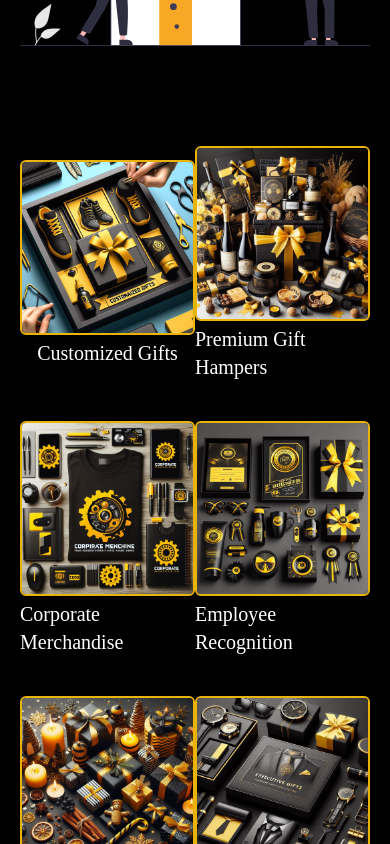
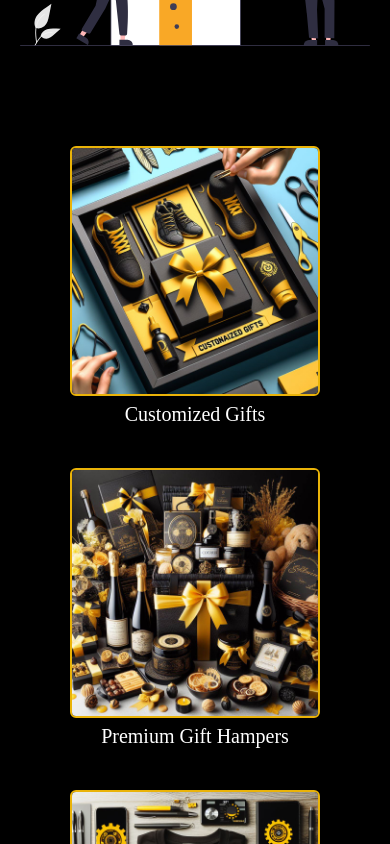
Before and after one commit to sai-ram-kaushik/ab-enterprises-website, a React (Vite) app: page /services in a window 390 px wide. Shown: the part 720-1564 px from the top of the page. Built offline with nearby package versions, Linux system fonts and the light colour scheme; a web font is replaced by a local one.

Commit message:
updated services page

```diff
--- a/src/pages/Services.jsx
+++ b/src/pages/Services.jsx
@@ -20,7 +20,7 @@ const Services = () => {
         <img src={image} width={450} height={450} />
       </div>
 
-      <div className="mt-10 grid grid-cols-2 md:grid-cols-4  items-center justify-center">
+      <div className="mt-10 grid grid-cols-1 md:grid-cols-4  items-center justify-center">
         {services.map((service, index) => {
           return (
             <div
```
